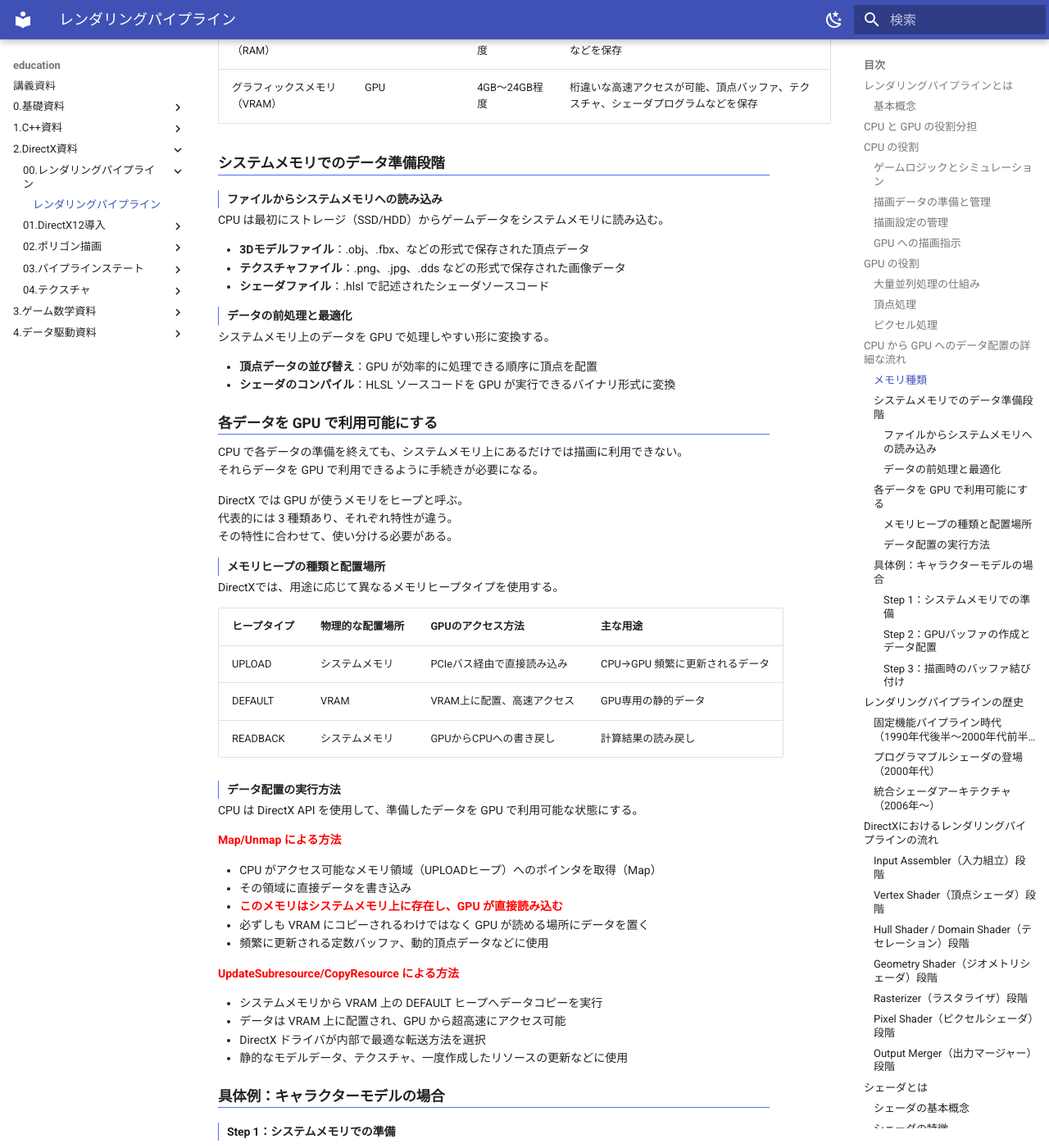
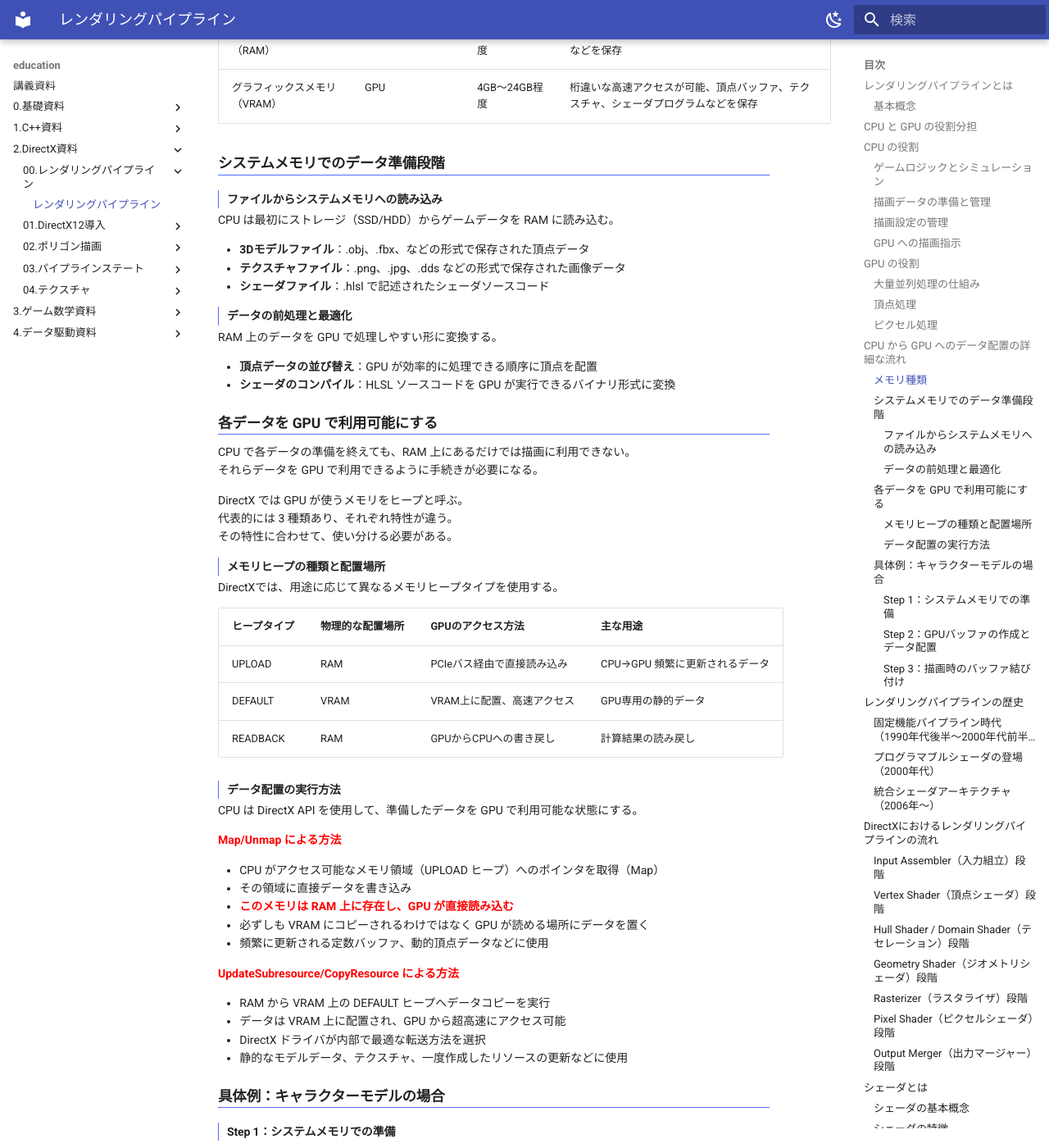
Before and after one commit to yamato-t/education, an MkDocs documentation site: the page built from docs/2.DirectX資料/00.レンダリングパイプライン/0.レンダリングパイプライン.md, in a window 1280 px wide and 1400 px high, scrolled down 4038 px. Shown: the whole window at 82% size. Built offline with MkDocs 1.6.1 and Material for MkDocs 9.7.7, drawn with Linux system fonts in a browser that asks for light colours.

Commit message:
feat 資料更新

```diff
--- a/docs/2.DirectX資料/00.レンダリングパイプライン/0.レンダリングパイプライン.md
+++ b/docs/2.DirectX資料/00.レンダリングパイプライン/0.レンダリングパイプライン.md
@@ -16,7 +16,7 @@
 まるで工場の製造ラインのように、段階的に処理が進んでいくことからパイプラインと呼ばれている。
 
 <span style ="color: red;">**3D空間に配置されたモデルデータが、
-最終的にモニター上のピクセルとして表示されるまでの変換プロセス全体を指す**</span>
+最終的にモニター上のピクセルとして表示されるまでの変換プロセス全体を指す**</span>。
 
 ---
 
@@ -140,20 +140,20 @@ GPU が利用するデータは、必ずしも VRAM に配置しなければな
 ### **システムメモリでのデータ準備段階**
 
 #### **ファイルからシステムメモリへの読み込み**
-CPU は最初にストレージ（SSD/HDD）からゲームデータをシステムメモリに読み込む。
+CPU は最初にストレージ（SSD/HDD）からゲームデータを RAM に読み込む。
 
 - **3Dモデルファイル**：.obj、.fbx、などの形式で保存された頂点データ
 - **テクスチャファイル**：.png、.jpg、.dds などの形式で保存された画像データ
 - **シェーダファイル**：.hlsl で記述されたシェーダソースコード
 
 #### **データの前処理と最適化**
-システムメモリ上のデータを GPU で処理しやすい形に変換する。
+RAM 上のデータを GPU で処理しやすい形に変換する。
 
 - **頂点データの並び替え**：GPU が効率的に処理できる順序に頂点を配置
 - **シェーダのコンパイル**：HLSL ソースコードを GPU が実行できるバイナリ形式に変換
 
 ### **各データを GPU で利用可能にする**
-CPU で各データの準備を終えても、システムメモリ上にあるだけでは描画に利用できない。
+CPU で各データの準備を終えても、RAM 上にあるだけでは描画に利用できない。
 それらデータを GPU で利用できるように手続きが必要になる。
 
 DirectX では GPU が使うメモリをヒープと呼ぶ。
@@ -165,24 +165,24 @@ DirectXでは、用途に応じて異なるメモリヒープタイプを使用
 
 | ヒープタイプ | 物理的な配置場所 | GPUのアクセス方法 | 主な用途 |
 |------------|----------------|-----------------|---------|
-| UPLOAD | システムメモリ | PCIeバス経由で直接読み込み | CPU→GPU 頻繁に更新されるデータ |
+| UPLOAD | RAM | PCIeバス経由で直接読み込み | CPU→GPU 頻繁に更新されるデータ |
 | DEFAULT | VRAM | VRAM上に配置、高速アクセス | GPU専用の静的データ |
-| READBACK | システムメモリ | GPUからCPUへの書き戻し | 計算結果の読み戻し |
+| READBACK | RAM | GPUからCPUへの書き戻し | 計算結果の読み戻し |
 
 #### **データ配置の実行方法**
 CPU は DirectX API を使用して、準備したデータを GPU で利用可能な状態にする。
 
 <span style ="color: red;">**Map/Unmap による方法**</span>
 
-- CPU がアクセス可能なメモリ領域（UPLOADヒープ）へのポインタを取得（Map）
+- CPU がアクセス可能なメモリ領域（UPLOAD ヒープ）へのポインタを取得（Map）
 - その領域に直接データを書き込み
-- <span style ="color: red;">**このメモリはシステムメモリ上に存在し、GPU が直接読み込む**</span>
+- <span style ="color: red;">**このメモリは RAM 上に存在し、GPU が直接読み込む**</span>
 - 必ずしも VRAM にコピーされるわけではなく GPU が読める場所にデータを置く
 - 頻繁に更新される定数バッファ、動的頂点データなどに使用
 
 <span style ="color: red;">**UpdateSubresource/CopyResource による方法**</span>
 
-- システムメモリから VRAM 上の DEFAULT ヒープへデータコピーを実行
+- RAM から VRAM 上の DEFAULT ヒープへデータコピーを実行
 - データは VRAM 上に配置され、GPU から超高速にアクセス可能
 - DirectX ドライバが内部で最適な転送方法を選択
 - 静的なモデルデータ、テクスチャ、一度作成したリソースの更新などに使用
```
